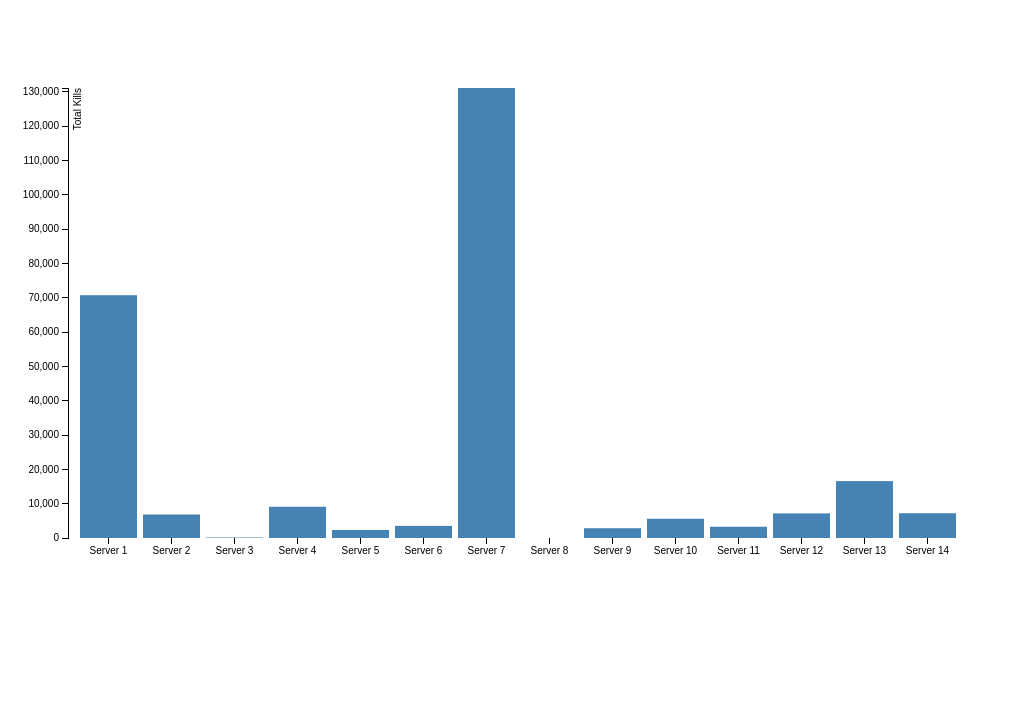
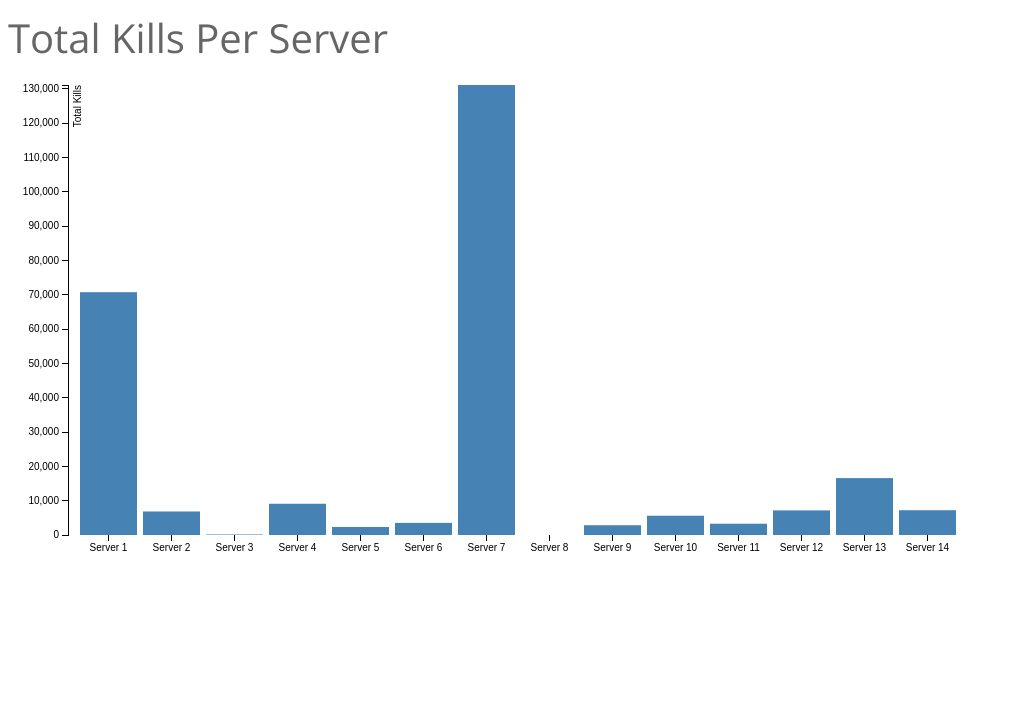
Before and after one commit to natlin/Minecraft-Visualization, a plain HTML site: page final/killedby.html in a window 1280 px wide. Shown: the whole page, without its empty margins (0-1011 px from the left). Drawn offline with nearby package versions, Linux system fonts and the light colour scheme.

Commit message:
edited killedby page

```diff
--- /dev/null
+++ b/final/killed.css
@@ -0,0 +1,33 @@
+body {
+  font-family: 'Open Sans', sans-serif;
+  font-size: 2.5em;
+  font-weight: 400;
+  color: #666;
+  background-color: #fff;
+  width: 960px;
+  height: 700px;
+  margin-top: 10px;
+}
+
+.bar {
+  fill: steelblue;
+}
+
+.bar:hover {
+  fill: brown;
+}
+
+.axis {
+  font: 10px sans-serif;
+}
+
+.axis path,
+.axis line {
+  fill: none;
+  stroke: #000;
+  shape-rendering: crispEdges;
+}
+
+.x.axis path {
+  display: none;
+}
--- a/final/killedby.html
+++ b/final/killedby.html
@@ -1,38 +1,24 @@
 <!DOCTYPE html>
 <meta charset="utf-8">
-<style>
 
-.bar {
-  fill: steelblue;
-}
+<head>
+  <meta charset="utf-8">
+  <title>Minecraft D3</title>
+  <script src="http://d3js.org/d3.v3.min.js"></script>
+  <link rel="stylesheet" type="text/css"
+    href="https://fonts.googleapis.com/css?family=Open+Sans:400,600">
+  <link rel="stylesheet" type="text/css" href="killed.css"/>
+</head>
 
-.bar:hover {
-  fill: brown;
-}
+<body>
+  <p1> Total Kills Per Server</p1>
+</body>
 
-.axis {
-  font: 10px sans-serif;
-}
-
-.axis path,
-.axis line {
-  fill: none;
-  stroke: #000;
-  shape-rendering: crispEdges;
-}
-
-.x.axis path {
-  display: none;
-}
-
-</style>
-<body>
-<script src="https://cdnjs.cloudflare.com/ajax/libs/d3/3.5.5/d3.min.js"></script>
 <script>
 
-var margin = {top: 80, right: 20, bottom: 30, left: 60},
+var margin = {top: 20, right: 20, bottom: 30, left: 60},
     width = 980 - margin.left - margin.right,
-    height = 560 - margin.top - margin.bottom;
+    height = 500 - margin.top - margin.bottom;
 
 var x = d3.scale.ordinal()
     .rangeRoundBands([0, width], .1);
```
